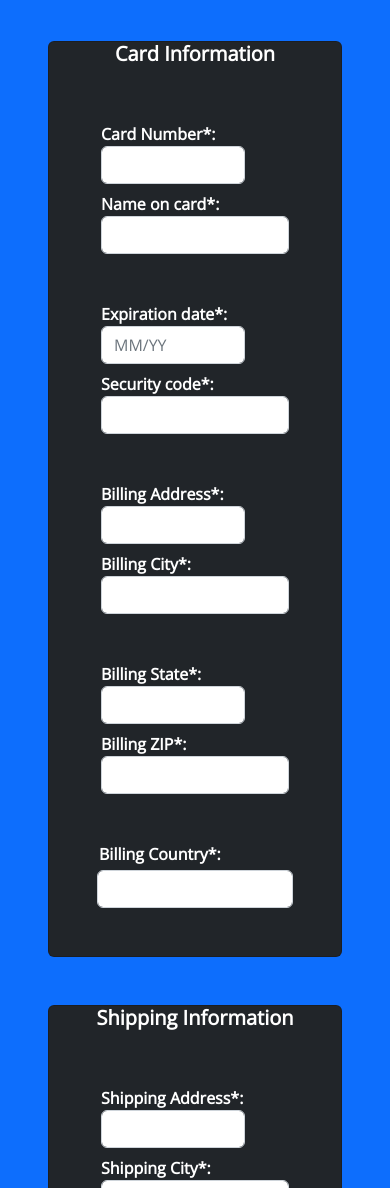
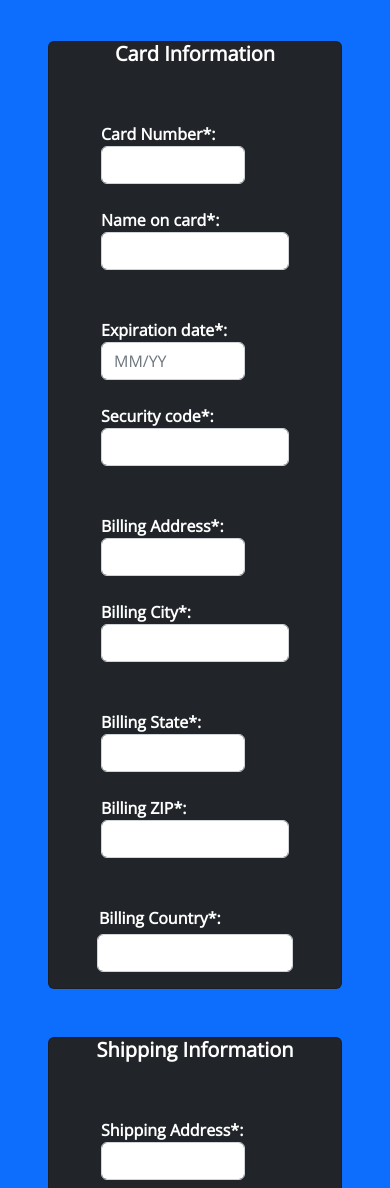
Before and after one commit to benkores/CSC225-Project2, a plain HTML site: page checkout.html in a window 390 px wide. Shown: the part 640-1828 px from the top of the page. Drawn offline with nearby package versions, Linux system fonts and the light colour scheme.

Commit message:
fix checkout field spacing on mobile

```diff
--- a/checkout.html
+++ b/checkout.html
@@ -62,7 +62,7 @@
                     <div class="card bg-dark h-100">
                         <h5 class="card-title text-center pb-5"><b>Card Information</b></h5>
                         <div class="row g-2 mx-5 pb-5">
-                            <div class="col-md-6 form-group pe-5">
+                            <div class="col-md-6 form-group pe-5 pb-3 pb-md-0">
                                 <label for="card_number">Card Number*:</label>
                                 <input type="number" class="form-control" id="card_number" name="card_number" required>
                             </div>
@@ -72,7 +72,7 @@
                             </div>
                         </div>
                         <div class="row g-2 mx-5 pb-5">
-                            <div class="col-md-6 form-group pe-5">
+                            <div class="col-md-6 form-group pe-5 pb-3 pb-md-0">
                                 <label for="expiration">Expiration date*:</label>
                                 <input type="text" class="form-control" id="expiration" name="expiration"
                                     placeholder="MM/YY" required>
@@ -84,7 +84,7 @@
                             </div>
                         </div>
                         <div class="row g-2 mx-5 pb-5">
-                            <div class="col-md-6 form-group pe-5">
+                            <div class="col-md-6 form-group pe-5 pb-3 pb-md-0">
                                 <label for="billing_address">Billing Address*:</label>
                                 <input type="text" class="form-control" id="billing_address" name="billing_address"
                                     required>
@@ -95,18 +95,18 @@
                             </div>
                         </div>
                         <div class="row g-2 mx-5 pb-5">
-                            <div class="col-md-6 form-group pe-5">
+                            <div class="col-md-6 form-group pe-5 pb-3 pb-md-0">
                                 <label for="billing_state">Billing State*:</label>
                                 <input type="text" class="form-control" id="billing_state" name="billing_state"
                                     required>
                             </div>
-                            <div class="col-md-6 form-group ">
+                            <div class="col-md-6 form-group">
                                 <label for="billing_zip_code">Billing ZIP*:</label>
                                 <input type="number" class="form-control" id="billing_zip_code" name="billing_zip_code"
                                     required>
                             </div>
                         </div>
-                        <div class="row g-1 mx-5 pb-5">
+                        <div class="row g-1 mx-5 pb-3 pb-md-0">
                             <label for="billing_country">Billing Country*:</label>
                             <input type="text" class="form-control" id="billing_country" name="billing_country"
                                 required>
```
